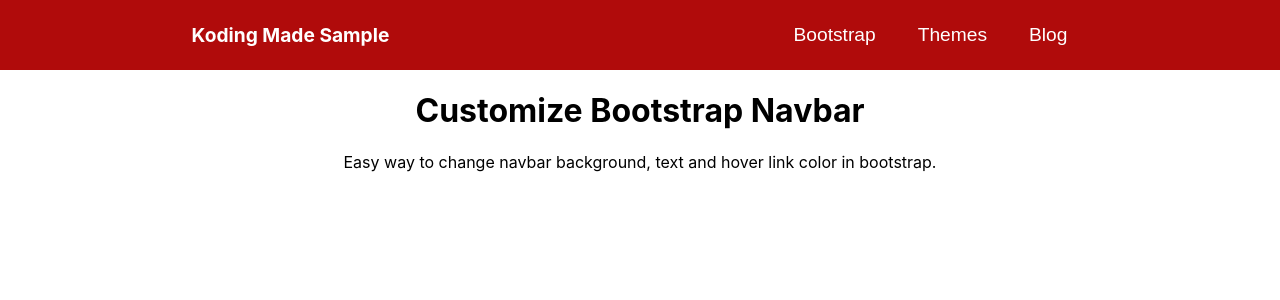
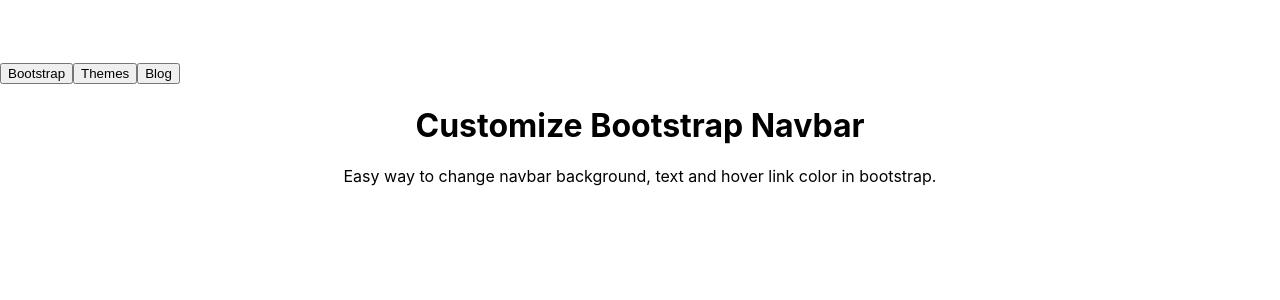
Before and after one commit to goguedukondal/s4-HW-fs-04, a React (Create React App) app: page / in a window 1280 px wide. Shown: the top 300 px of the page. Built offline with nearby package versions, Linux system fonts and the light colour scheme.

Commit message:
Update Nav.js

```diff
--- a/src/Components/Nav.js
+++ b/src/Components/Nav.js
@@ -1,18 +1,18 @@
 import React from 'react'
 
-function Nav() {
+function Navbar() {
   return (
-    <div className='nav'>
+    <div className='navbar'>
       <div>
        <h3 style={{color:'white',fontSize:"larger"}}> Koding Made Sample</h3>
       </div>
-      <div className='nav-links'>
-        <button className='links'>Bootstrap</button>
-        <button className='links'>Themes</button>
-        <button className='links'>Blog</button>
+      <div className='navContainer'>
+        <button className='btn'>Bootstrap</button>
+        <button className='btn'>Themes</button>
+        <button className='btn'>Blog</button>
       </div>
     </div>
   )
 }
 
-export default Nav
+export default Navbar
```
